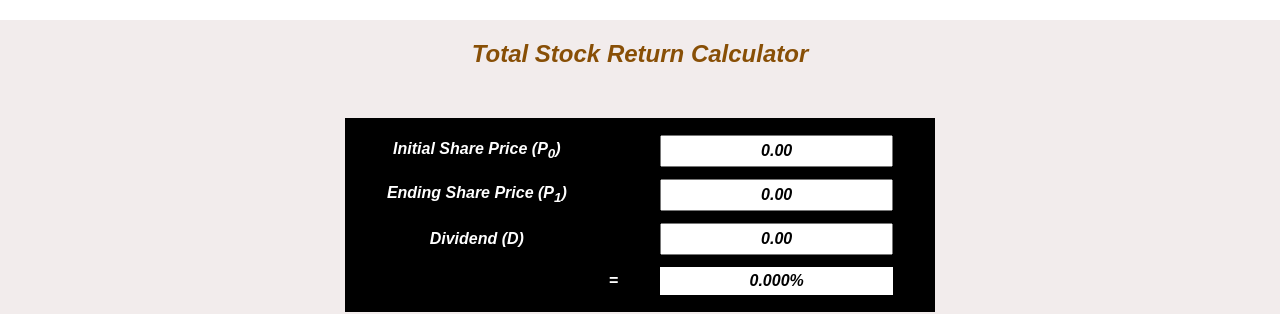
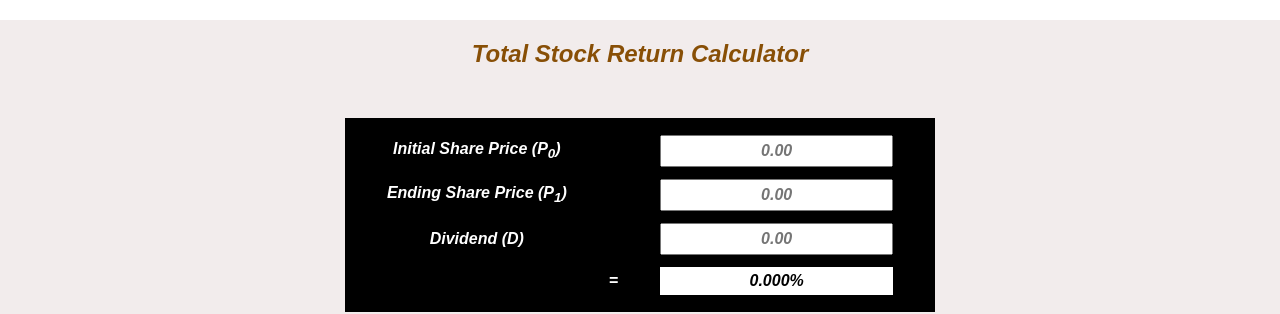
Before and after one commit to AreebVohra/stock-return-calculator, a React (Create React App) app: page / in a window 1280 px wide. Shown: the top 314 px of the page. Built offline with nearby package versions, Linux system fonts and the light colour scheme.

Commit message:
onblur fixed

```diff
--- a/src/App.js
+++ b/src/App.js
@@ -44,17 +44,17 @@ export default class App extends Component {
               <tr>
                 <td>Initial Share Price (P<sub>0</sub>)</td>
                 <td></td>
-                <td><input type="text" name="initialPrice" value={this.state.initialPrice.toFixed(2)} onChange={this.myChangeHandler} /></td>
+                <td><input type="text" name="initialPrice" placeholder={'0.00'} onBlur={this.myChangeHandler} /></td>
               </tr>
               <tr>
                 <td>Ending Share Price (P<sub>1</sub>)</td>
                 <td></td>
-                <td><input type="text" name="endingPrice" value={this.state.endingPrice.toFixed(2)} onChange={this.myChangeHandler} /></td>
+                <td><input type="text" name="endingPrice" placeholder={'0.00'} onBlur={this.myChangeHandler} /></td>
               </tr>
               <tr>
                 <td>Dividend (D)</td>
                 <td></td>
-                <td><input type="text" name="dividend" value={this.state.dividend.toFixed(2)} onChange={this.myChangeHandler} /></td>
+                <td><input type="text" name="dividend" placeholder={'0.00'} onBlur={this.myChangeHandler} /></td>
               </tr>
               <tr>
                 <td></td>
```
